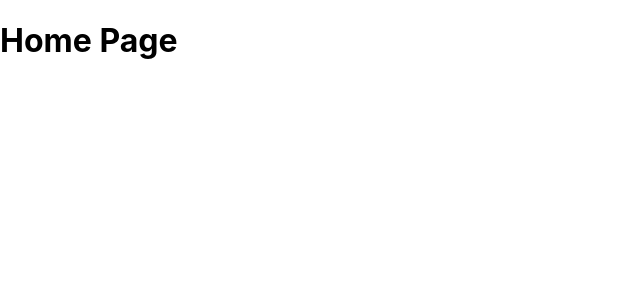
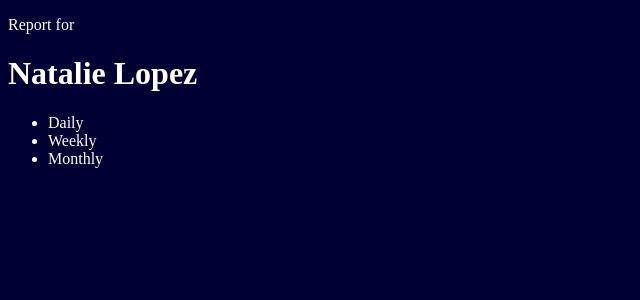
Before and after one commit to Nlopez4/time-tracker, a React (Create React App) app: page / in a window 1280 px wide. Shown: the top 300 px of the page, without its empty margins (0-640 px from the left). Built offline with nearby package versions, Linux system fonts and the light colour scheme.

Commit message:
text and background color added

```diff
--- a/src/components/Home/index.js
+++ b/src/components/Home/index.js
@@ -4,7 +4,13 @@ import "./styles.css";
 function Home() {
     return (
         <div>
-            <h1>Home Page</h1>
+            <p className="report">Report for</p>
+            <h1 className="name">Natalie Lopez</h1>
+            <ul className="days">
+                <li>Daily</li>
+                <li>Weekly</li>
+                <li>Monthly</li>
+            </ul>
         </div>
     )
 }
--- a/src/index.css
+++ b/src/index.css
@@ -1,13 +1,10 @@
-body {
+:root {
   margin: 0;
-  font-family: -apple-system, BlinkMacSystemFont, 'Segoe UI', 'Roboto', 'Oxygen',
-    'Ubuntu', 'Cantarell', 'Fira Sans', 'Droid Sans', 'Helvetica Neue',
-    sans-serif;
-  -webkit-font-smoothing: antialiased;
-  -moz-osx-font-smoothing: grayscale;
+  background-color: #000033;
+  color: white;
 }
 
-code {
+/* code {
   font-family: source-code-pro, Menlo, Monaco, Consolas, 'Courier New',
     monospace;
-}
+} */
```
